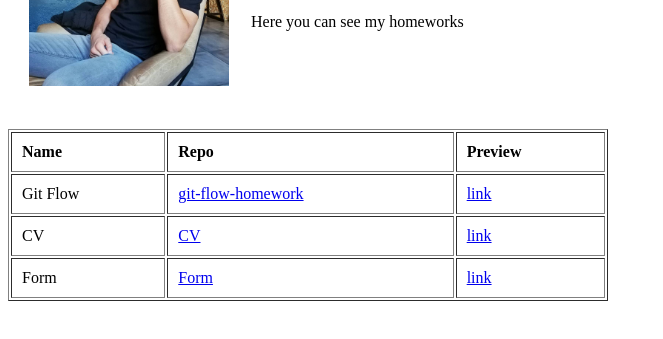
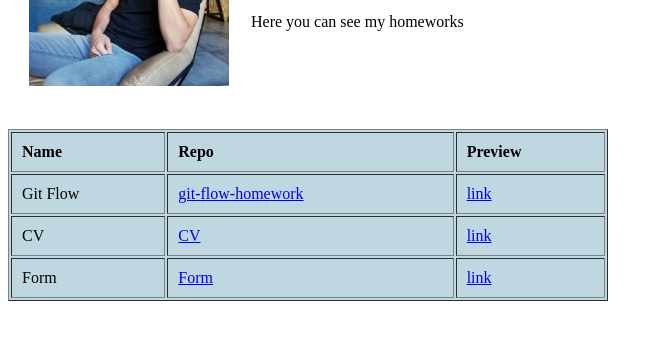
Before and after one commit to SlavaAndreievvvv/merge-homeworks, a plain HTML site: page index.html in a window 1280 px wide. Shown: the part 173-512 px from the top of the page, without its empty margins (0-663 px from the left). Drawn offline with Linux system fonts and the light colour scheme.

Commit message:
⚡️ add color

```diff
--- a/index.html
+++ b/index.html
@@ -19,7 +19,13 @@
       </tr>
     </table>
     <br />
-    <table width="600" border="1" cellspacing="2" cellpadding="10">
+    <table
+      width="600"
+      border="1"
+      cellspacing="2"
+      cellpadding="10"
+      style="background-color: #bfd7e0"
+    >
       <thead align="left">
         <tr>
           <th>Name</th>
```
